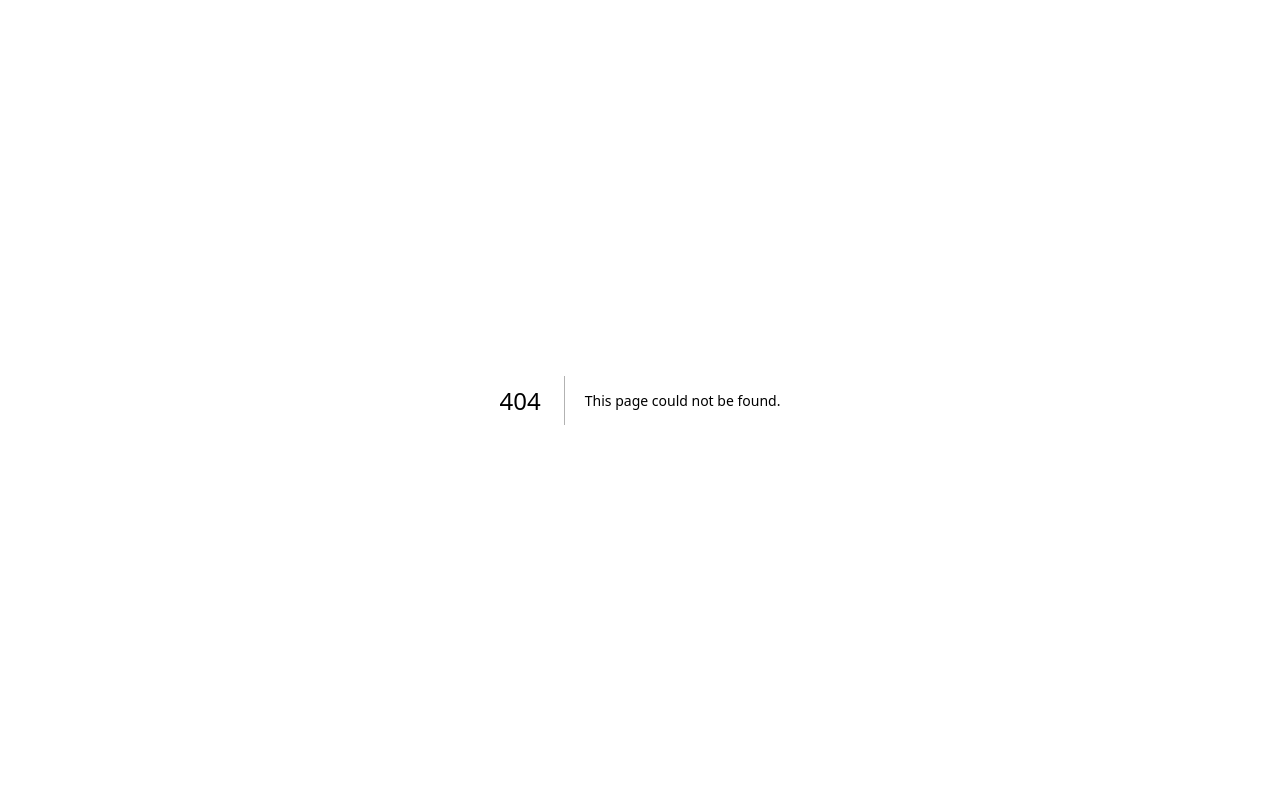
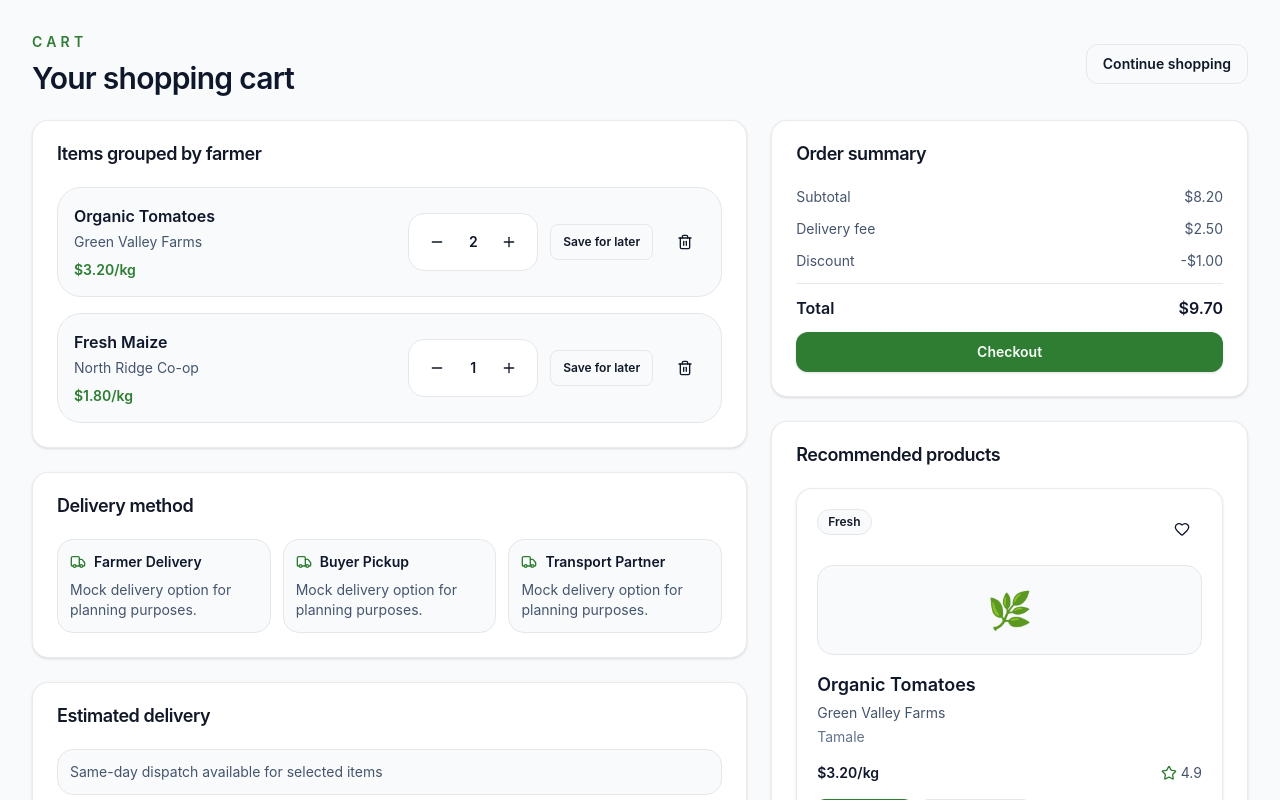
Before and after one commit to induwara32-dmi/agrilink, a Next.js app: page /cart in a window 1280 px wide. Before the commit this address had no page. Shown: the top 800 px of the page. Built offline with nearby package versions, Linux system fonts and the light colour scheme.

Commit message:
feat: add shopping cart

```diff
--- /dev/null
+++ b/app/cart/page.tsx
@@ -0,0 +1,154 @@
+import Link from 'next/link';
+import { ArrowRight, Minus, Plus, Trash2, Truck } from 'lucide-react';
+import { ProductCard } from '@/components/features/marketplace/product-card';
+import { Button } from '@/components/ui/button';
+import { Card, CardContent, CardHeader, CardTitle } from '@/components/ui/card';
+import { Input } from '@/components/ui/input';
+import { featuredProducts } from '@/components/features/marketplace/marketplace-data';
+
+const cartItems = [
+  {
+    id: 1,
+    title: 'Organic Tomatoes',
+    farmer: 'Green Valley Farms',
+    price: '$3.20/kg',
+    quantity: 2,
+    delivery: 'Farmer Delivery',
+  },
+  {
+    id: 2,
+    title: 'Fresh Maize',
+    farmer: 'North Ridge Co-op',
+    price: '$1.80/kg',
+    quantity: 1,
+    delivery: 'Buyer Pickup',
+  },
+];
+
+export default function CartPage() {
+  return (
+    <main className="mx-auto max-w-7xl px-4 py-8 sm:px-6 lg:px-8">
+      <div className="mb-6 flex flex-wrap items-center justify-between gap-3">
+        <div>
+          <p className="text-sm font-semibold uppercase tracking-[0.3em] text-primary">Cart</p>
+          <h1 className="mt-2 text-3xl font-semibold tracking-tight text-slate-900">Your shopping cart</h1>
+        </div>
+        <Button asChild variant="outline">
+          <Link href="/marketplace">Continue shopping</Link>
+        </Button>
+      </div>
+
+      <div className="grid gap-6 xl:grid-cols-[1.2fr_0.8fr]">
+        <div className="space-y-6">
+          <Card className="border-border/80 bg-white">
+            <CardHeader>
+              <CardTitle>Items grouped by farmer</CardTitle>
+            </CardHeader>
+            <CardContent className="space-y-4">
+              {cartItems.map((item) => (
+                <div key={item.id} className="rounded-[1.5rem] border border-border bg-slate-50 p-4">
+                  <div className="flex flex-col gap-4 md:flex-row md:items-center md:justify-between">
+                    <div>
+                      <p className="font-semibold text-slate-900">{item.title}</p>
+                      <p className="mt-1 text-sm text-slate-600">{item.farmer}</p>
+                      <p className="mt-2 text-sm font-semibold text-primary">{item.price}</p>
+                    </div>
+                    <div className="flex flex-wrap items-center gap-3">
+                      <div className="flex items-center rounded-2xl border border-border bg-white px-2 py-2">
+                        <Button variant="ghost" size="icon" aria-label="Decrease quantity">
+                          <Minus className="h-4 w-4" />
+                        </Button>
+                        <span className="min-w-8 text-center text-sm font-semibold text-slate-900">{item.quantity}</span>
+                        <Button variant="ghost" size="icon" aria-label="Increase quantity">
+                          <Plus className="h-4 w-4" />
+                        </Button>
+                      </div>
+                      <Button variant="outline" size="sm">Save for later</Button>
+                      <Button variant="ghost" size="icon" aria-label="Remove item">
+                        <Trash2 className="h-4 w-4" />
+                      </Button>
+                    </div>
+                  </div>
+                </div>
+              ))}
+            </CardContent>
+          </Card>
+
+          <Card className="border-border/80 bg-white">
+            <CardHeader>
+              <CardTitle>Delivery method</CardTitle>
+            </CardHeader>
+            <CardContent className="grid gap-3 md:grid-cols-3">
+              {['Farmer Delivery', 'Buyer Pickup', 'Transport Partner'].map((option) => (
+                <div key={option} className="rounded-2xl border border-border bg-slate-50 p-3 text-sm text-slate-600">
+                  <div className="flex items-center gap-2 font-semibold text-slate-900">
+                    <Truck className="h-4 w-4 text-primary" /> {option}
+                  </div>
+                  <p className="mt-2">Mock delivery option for planning purposes.</p>
+                </div>
+              ))}
+            </CardContent>
+          </Card>
+
+          <Card className="border-border/80 bg-white">
+            <CardHeader>
+              <CardTitle>Estimated delivery</CardTitle>
+            </CardHeader>
+            <CardContent className="space-y-3 text-sm text-slate-600">
+              <div className="rounded-2xl border border-border bg-slate-50 p-3">Same-day dispatch available for selected items</div>
+              <div className="rounded-2xl border border-border bg-slate-50 p-3">Estimated arrival: 2-6 hours depending on route</div>
+            </CardContent>
+          </Card>
+
+          <Card className="border-border/80 bg-white">
+            <CardHeader>
+              <CardTitle>Coupon code</CardTitle>
+            </CardHeader>
+            <CardContent className="flex flex-col gap-3 sm:flex-row">
+              <Input placeholder="Enter coupon" />
+              <Button>Apply</Button>
+            </CardContent>
+          </Card>
+        </div>
+
+        <div className="space-y-6">
+          <Card className="border-border/80 bg-white">
+            <CardHeader>
+              <CardTitle>Order summary</CardTitle>
+            </CardHeader>
+            <CardContent className="space-y-3 text-sm text-slate-600">
+              <div className="flex items-center justify-between"><span>Subtotal</span><span>$8.20</span></div>
+              <div className="flex items-center justify-between"><span>Delivery fee</span><span>$2.50</span></div>
+              <div className="flex items-center justify-between"><span>Discount</span><span>-$1.00</span></div>
+              <div className="flex items-center justify-between border-t border-border pt-3 text-base font-semibold text-slate-900"><span>Total</span><span>$9.70</span></div>
+              <Button className="w-full">Checkout</Button>
+            </CardContent>
+          </Card>
+
+          <Card className="border-border/80 bg-white">
+            <CardHeader>
+              <CardTitle>Recommended products</CardTitle>
+            </CardHeader>
+            <CardContent className="grid gap-4">
+              {featuredProducts.slice(0, 2).map((product) => (
+                <ProductCard key={product.id} title={product.title} price={product.price} farmer={product.farmer} location={product.location} rating={product.rating} badge={product.badge} />
+              ))}
+            </CardContent>
+          </Card>
+
+          <Card className="border-border/80 bg-white">
+            <CardHeader>
+              <CardTitle>Empty cart state</CardTitle>
+            </CardHeader>
+            <CardContent className="space-y-3 text-sm text-slate-600">
+              <p>Your cart is ready for new selections. Add items to see them grouped here.</p>
+              <Button asChild variant="outline" className="w-full">
+                <Link href="/marketplace">Browse marketplace</Link>
+              </Button>
+            </CardContent>
+          </Card>
+        </div>
+      </div>
+    </main>
+  );
+}
```
